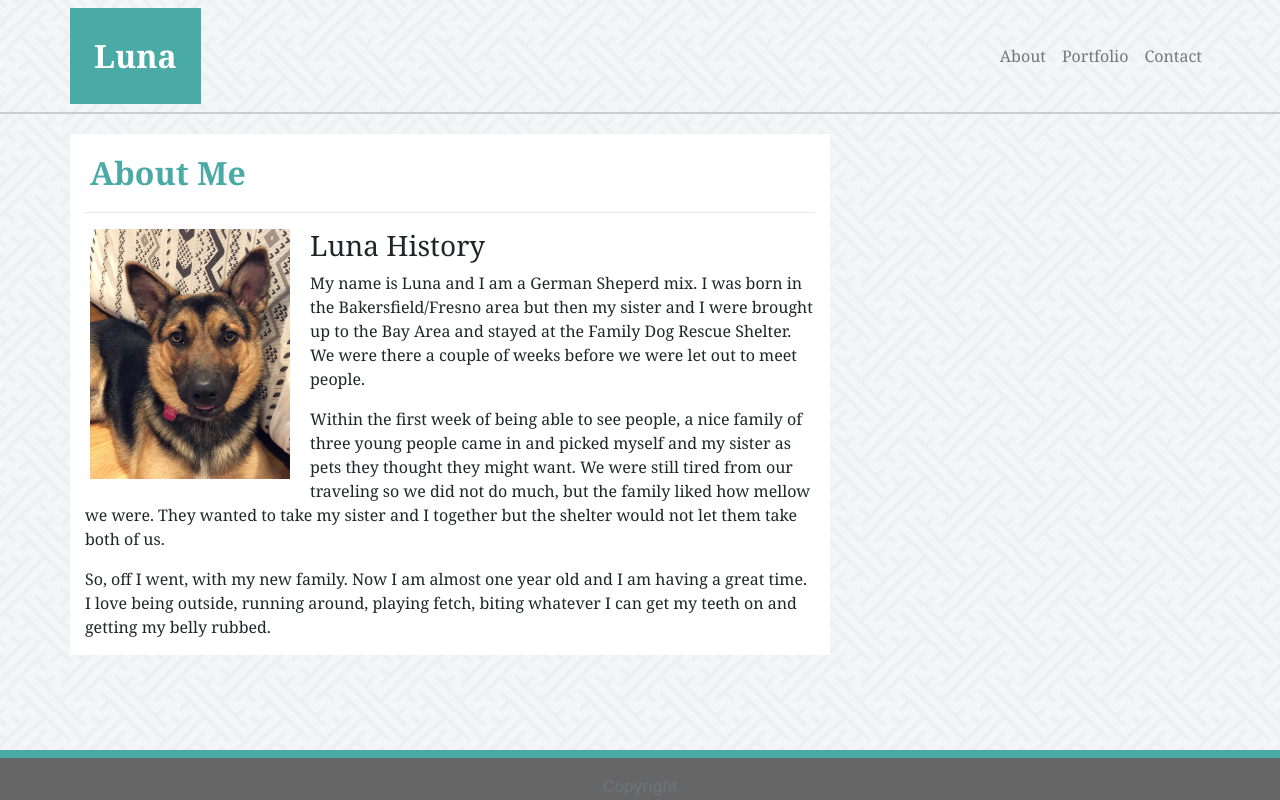
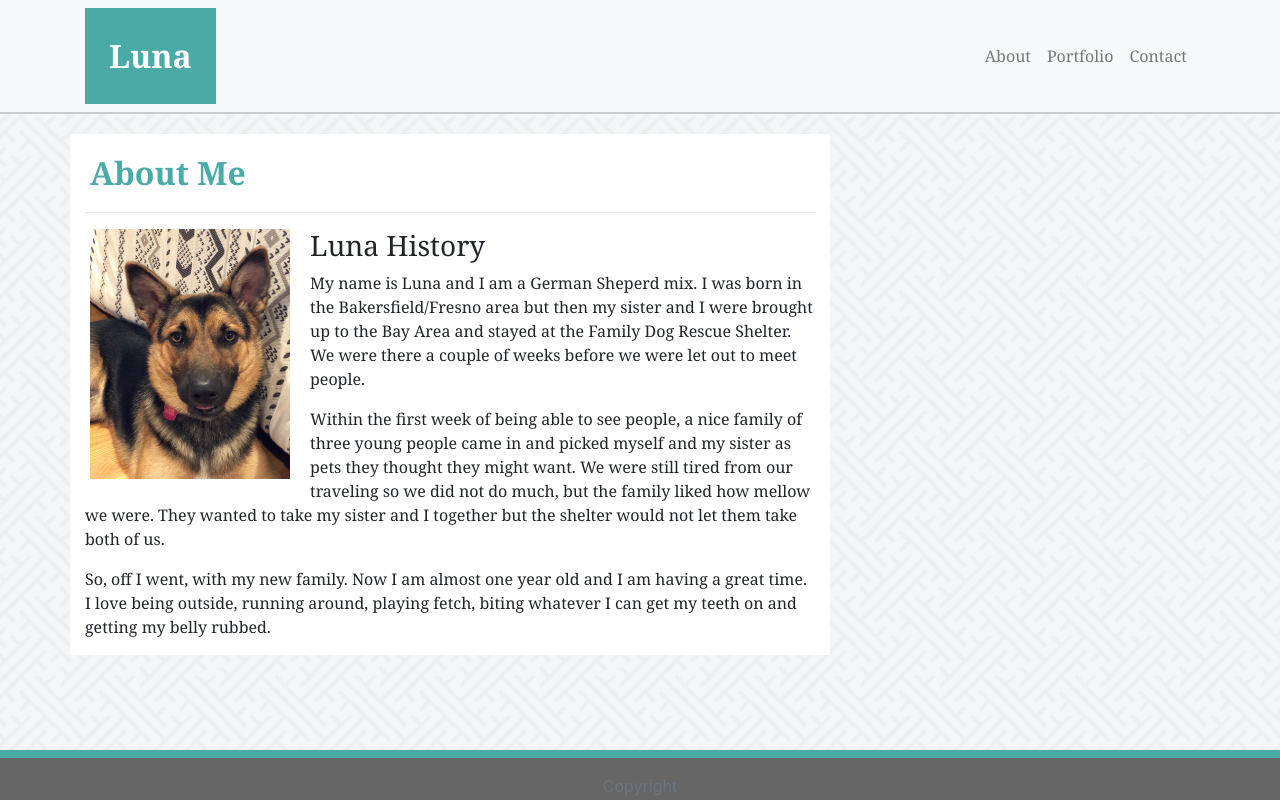
Before and after one commit to sfds1/bootstraphw, a plain HTML site: page index.html in a window 1280 px wide. Drawn offline with nearby package versions, Linux system fonts and the light colour scheme; files whose address does not match are found by name.

```diff
--- a/index.html
+++ b/index.html
@@ -19,19 +19,24 @@
 <body>
 
   <!-- Navbar -->
-  <nav class="navbar navbar-expand flex-column flex-md-row" id="navbarLogoSM">
+
+  <nav class="navbar navbar-expand-sm bg-light">
 
     <!-- Navbar brand -->
+
+    <!-- navbar-expand -->
+    <!-- flex-column = centers information in the column -->
+    <!-- flex-sm-row = tells when to move the line items to below the brand. without this the links will always be belwo the brand name -->
+
     <div class="container navbar-expand flex-column flex-md-row">
-        <!-- <span class="navbar-brand h1">Luna</span> -->
         <a class="navbar-brand p-4 lunaHeading" href="index.html">Luna </a>
 
-      <div class="collapse navbar-collapse d-sm-inline-flex" id="navbarMenuSM">
-        <ul class="navbar-nav ml-auto" id="navUL">
-          <li class="nav-item active">
+      <div class="navbar-nav-scroll" >
+        <ul class="navbar-nav ml-auto flex-row">
+          <li class="nav-item">
             <a class="nav-link" id="navbarLinks" href="index.html">About </a>
           </li>
-          <li class="nav-item">
+          <li class="nav-item active">
             <a class="nav-link" id="navbarLinks" href="portfolio.html">Portfolio </a>
           </li>
           <li class="nav-item">
@@ -39,7 +44,7 @@
           </li>
         </ul>
       </div>
-    <!-- </div> -->
+    </div>
   </nav>
 
   <!-- Main Body goes in Container -->
```
